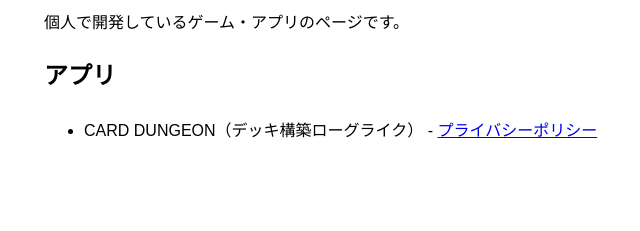
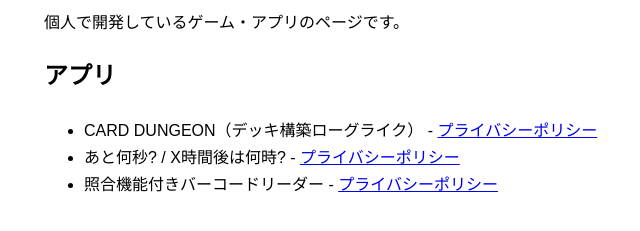
Before and after one commit to mat-software/mat-software.github.io, a plain HTML site: page index.html in a window 1280 px wide. Shown: the part 107-338 px from the top of the page, without its empty margins (276-916 px from the left). Drawn offline with Linux system fonts and the light colour scheme.

Commit message:
Add new applications to index.html

```diff
--- a/index.html
+++ b/index.html
@@ -1 +1 @@
-<!DOCTYPE html><html lang="ja"><head><meta charset="utf-8"><meta name="viewport" content="width=device-width, initial-scale=1"><title>Mat Software</title></head><body style="font-family:sans-serif;max-width:640px;margin:40px auto;padding:0 16px;line-height:1.7"><h1>Mat Software</h1><p>個人で開発しているゲーム・アプリのページです。</p><h2>アプリ</h2><ul><li>CARD DUNGEON（デッキ構築ローグライク） - <a href="carddungeon/privacy.html">プライバシーポリシー</a></li></ul></body></html>
+<!DOCTYPE html><html lang="ja"><head><meta charset="utf-8"><meta name="viewport" content="width=device-width, initial-scale=1"><title>Mat Software</title></head><body style="font-family:sans-serif;max-width:640px;margin:40px auto;padding:0 16px;line-height:1.7"><h1>Mat Software</h1><p>個人で開発しているゲーム・アプリのページです。</p><h2>アプリ</h2><ul><li>CARD DUNGEON（デッキ構築ローグライク） - <a href="carddungeon/privacy.html">プライバシーポリシー</a></li><li>あと何秒? / X時間後は何時? - <a href="timekeepapp/privacy.html">プライバシーポリシー</a></li><li>照合機能付きバーコードリーダー - <a href="comparereader/privacy.html">プライバシーポリシー</a></li></ul></body></html>
```
